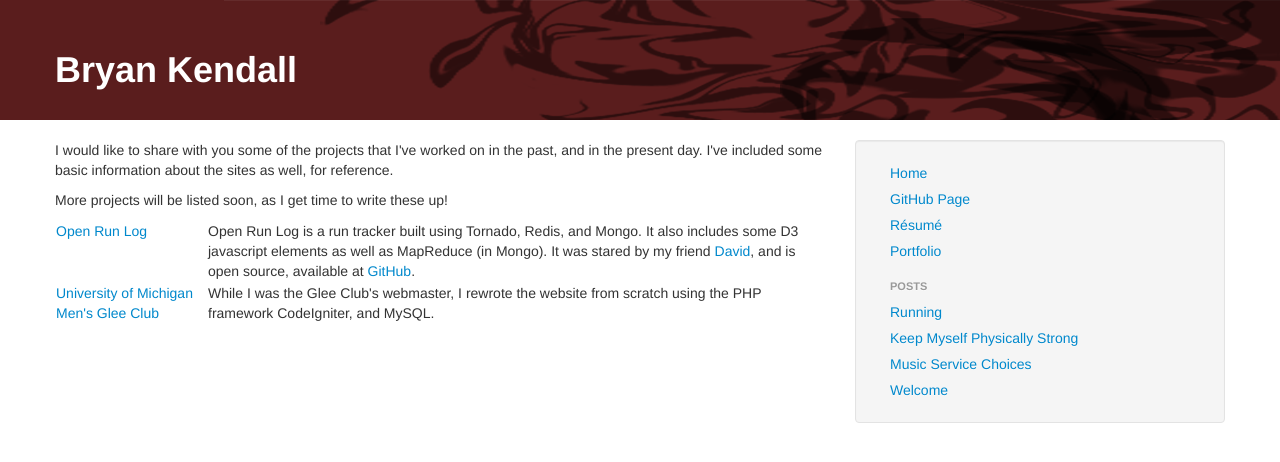
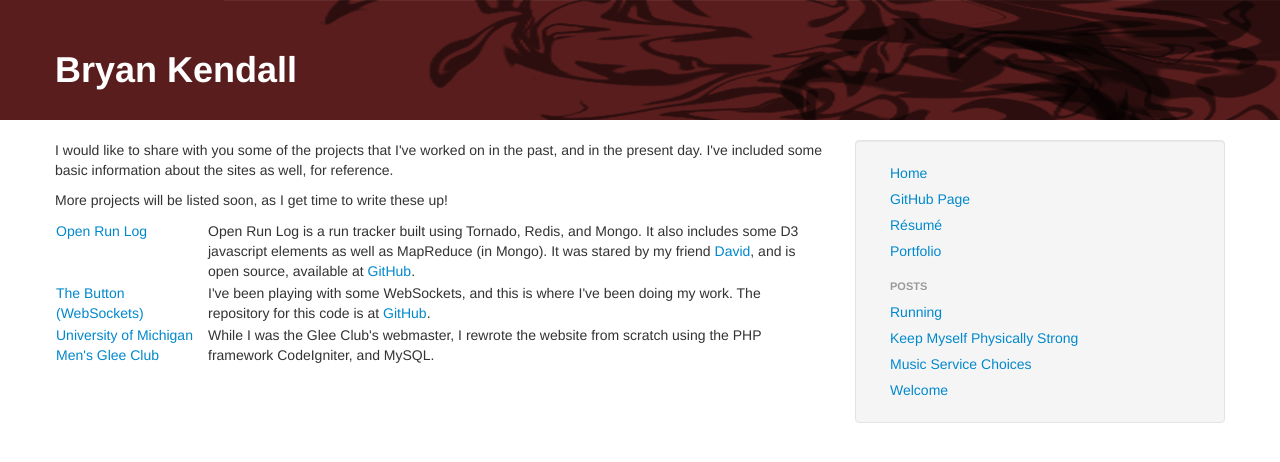
Before and after one commit to bkendall/bkendall.github.com, a Jekyll site: the page built from portfolio.html, in a window 1280 px wide. Shown: the top 462 px of the page. Built offline with Jekyll 4.4.1, drawn with Linux system fonts in a browser that asks for light colours; nearby versions of some CDN libraries.

Commit message:
Adding The Button to my portfolio
gotta add the websocket project to my portfolio

```diff
--- a/portfolio.html
+++ b/portfolio.html
@@ -29,6 +29,17 @@ title: Portfolio
 
    <tr>
     <td style="width: 150px; vertical-align:top;">
+     <a href="http://button.bryankendall.me">The Button (WebSockets)</a>
+    </td>
+    <td>
+     I've been playing with some WebSockets, and this is where I've been doing
+     my work. The repository for this code is at
+     <a href="https://github.com/bkendall/button">GitHub</a>.
+    </td>
+   </tr>
+
+   <tr>
+    <td style="width: 150px; vertical-align:top;">
      <a href="http://ummgc.org">University of Michigan Men's Glee Club</a>
     </td>
     <td>
```
